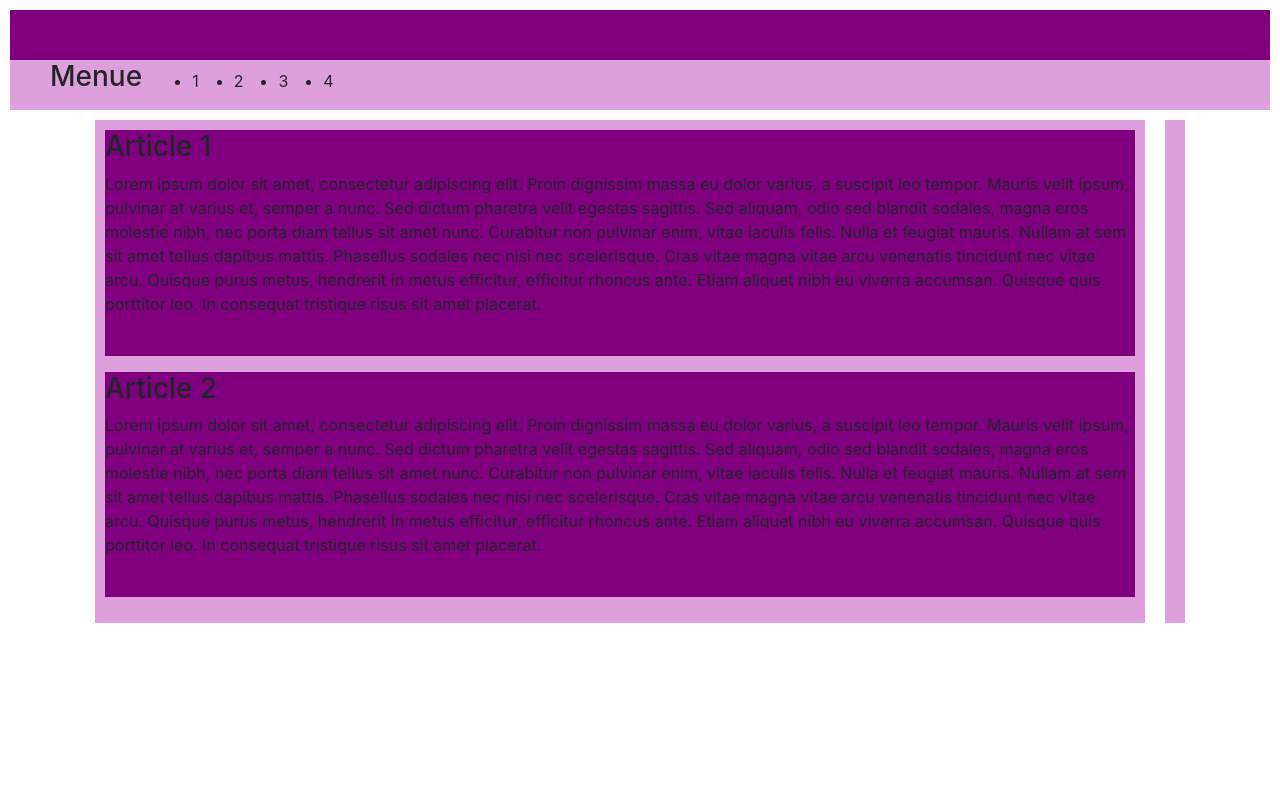
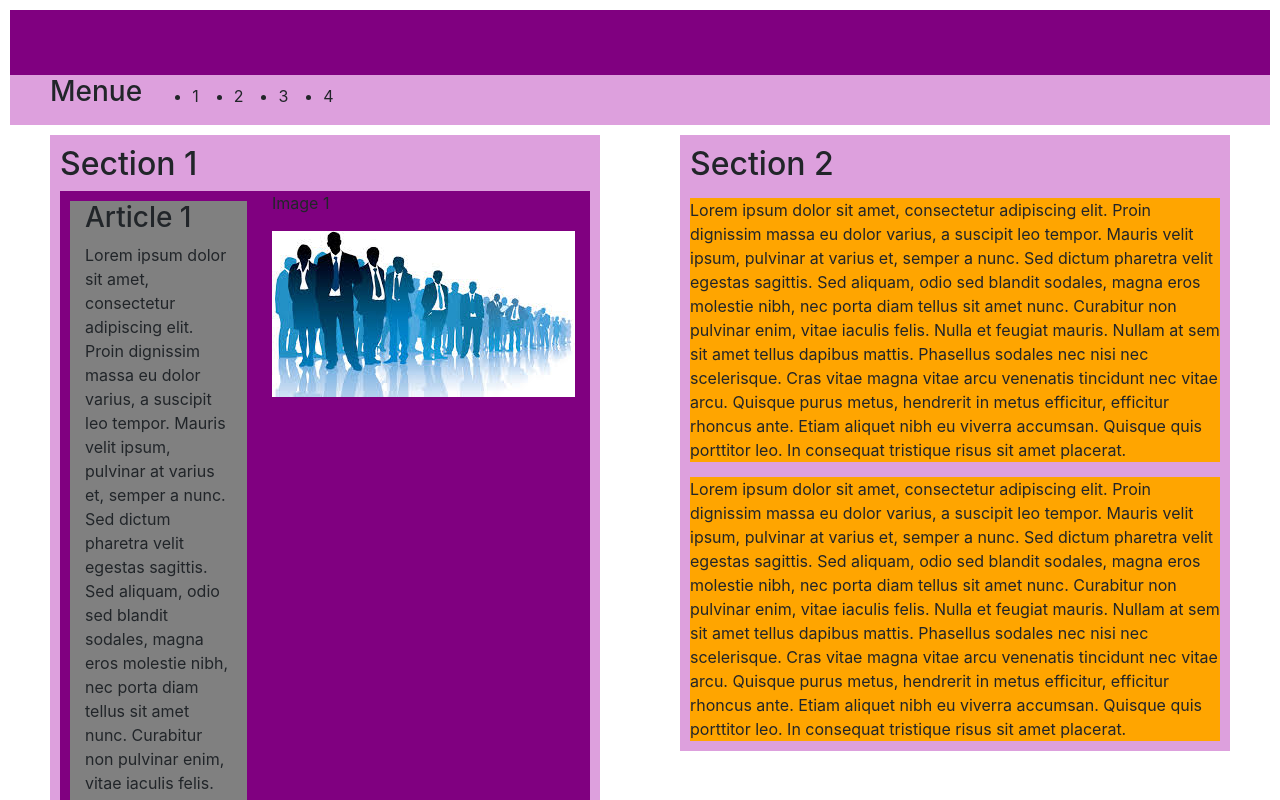
Before and after one commit to Darcoeur974/exoCV, a plain HTML site: page client/index.html in a window 1280 px wide. Shown: the top 800 px of the page. Drawn offline with nearby package versions, Linux system fonts and the light colour scheme.

Commit message:
rajout de flex

```diff
--- a/client/index.html
+++ b/client/index.html
@@ -20,37 +20,63 @@
             </ul>
         </nav>
     </header>
-    <div class="container">
+    <div class="container-fluid">
+        <div class="row">
+            <div class="col">
                 <section class="section-principal">
                     <header>
-                <article class="article-un">
+                        <h2>Section 1</h2>
+                    </header>
+                    <article class="article-un container">
+                        <div class="row">
+                            <div class="block1 col">
                                 <h3>Article 1</h3>
                                 <p>
                                     Lorem ipsum dolor sit amet, consectetur adipiscing elit. Proin dignissim massa eu dolor varius, a suscipit leo tempor. Mauris velit ipsum, pulvinar at varius et, semper a nunc. Sed dictum pharetra velit egestas sagittis. Sed aliquam, odio sed blandit sodales, magna eros molestie nibh, nec porta diam tellus sit amet nunc. Curabitur non pulvinar enim, vitae iaculis felis. Nulla et feugiat mauris. Nullam at sem sit amet tellus dapibus mattis. Phasellus sodales nec nisi nec scelerisque. Cras vitae magna vitae arcu venenatis tincidunt nec vitae arcu. Quisque purus metus, hendrerit in metus efficitur, efficitur rhoncus ante. Etiam aliquet nibh eu viverra accumsan. Quisque quis porttitor leo. In consequat tristique risus sit amet placerat.
                                 </p>
-                    <figure>
-                        <img src="" alt="">
+                            </div>
+                            <figure class="col">
+                                <p>Image 1</p>
+                                <img src="../image/image1.jpeg" alt="">
                             </figure>
+                        </div>
                     </article>
-                <article class="article-deux">
+                    <article class="article-deux container">
+                        <div class="row">
+                            <div class="block2 col">
                                 <h3>Article 2</h3>
                                 <p>
                                     Lorem ipsum dolor sit amet, consectetur adipiscing elit. Proin dignissim massa eu dolor varius, a suscipit leo tempor. Mauris velit ipsum, pulvinar at varius et, semper a nunc. Sed dictum pharetra velit egestas sagittis. Sed aliquam, odio sed blandit sodales, magna eros molestie nibh, nec porta diam tellus sit amet nunc. Curabitur non pulvinar enim, vitae iaculis felis. Nulla et feugiat mauris. Nullam at sem sit amet tellus dapibus mattis. Phasellus sodales nec nisi nec scelerisque. Cras vitae magna vitae arcu venenatis tincidunt nec vitae arcu. Quisque purus metus, hendrerit in metus efficitur, efficitur rhoncus ante. Etiam aliquet nibh eu viverra accumsan. Quisque quis porttitor leo. In consequat tristique risus sit amet placerat.
                                 </p>
-                    <figure>
-                        <img src="" alt="">
+                            </div>
+                            <figure class="col">
+                                <p>Image 2</p>
+                                <img src="../image/image1.jpeg" alt="">
                             </figure>
+                        </div>
                     </article>
-            </header>
+                    <footer>
+                        <p>Footer de section</p>
+                    </footer>
                 </section>
+            </div>
+            <div class="col">
                 <section class="section-secondaire">
                         <header>
-                <nav></nav>
-                <nav></nav>
+                            <h2>Section 2</h2>
                         </header>
+                        <nav>
+                            Lorem ipsum dolor sit amet, consectetur adipiscing elit. Proin dignissim massa eu dolor varius, a suscipit leo tempor. Mauris velit ipsum, pulvinar at varius et, semper a nunc. Sed dictum pharetra velit egestas sagittis. Sed aliquam, odio sed blandit sodales, magna eros molestie nibh, nec porta diam tellus sit amet nunc. Curabitur non pulvinar enim, vitae iaculis felis. Nulla et feugiat mauris. Nullam at sem sit amet tellus dapibus mattis. Phasellus sodales nec nisi nec scelerisque. Cras vitae magna vitae arcu venenatis tincidunt nec vitae arcu. Quisque purus metus, hendrerit in metus efficitur, efficitur rhoncus ante. Etiam aliquet nibh eu viverra accumsan. Quisque quis porttitor leo. In consequat tristique risus sit amet placerat.
+                        </nav>
+                        <nav>
+                            Lorem ipsum dolor sit amet, consectetur adipiscing elit. Proin dignissim massa eu dolor varius, a suscipit leo tempor. Mauris velit ipsum, pulvinar at varius et, semper a nunc. Sed dictum pharetra velit egestas sagittis. Sed aliquam, odio sed blandit sodales, magna eros molestie nibh, nec porta diam tellus sit amet nunc. Curabitur non pulvinar enim, vitae iaculis felis. Nulla et feugiat mauris. Nullam at sem sit amet tellus dapibus mattis. Phasellus sodales nec nisi nec scelerisque. Cras vitae magna vitae arcu venenatis tincidunt nec vitae arcu. Quisque purus metus, hendrerit in metus efficitur, efficitur rhoncus ante. Etiam aliquet nibh eu viverra accumsan. Quisque quis porttitor leo. In consequat tristique risus sit amet placerat.
+                        </nav>
                     </section>
             </div>
+        </div>
+    </div>
     <footer>
+        <p>Footer general</p>
     </footer>
 </body>
 </html>
--- a/client/style.css
+++ b/client/style.css
@@ -25,11 +25,17 @@ li {
 }
 
 section {
-    margin: 10px;
+    margin: 25px;
+}
+.container-fluid {
+    display: flex;
+    flex-direction: row;
+    align-content: space-around;
 }
 .container {
     display: flex;
     flex-direction: row;
+    align-content: space-around;
 }
 .section-principal {
     background-color: plum;
@@ -39,10 +45,26 @@ section {
     background-color: plum;
     padding: 10px;
 }
-
 .article-un {
     background-color: purple;
 }
 .article-deux {
     background-color: purple;
 }
+.block1 {
+    background-color: grey;
+    margin: 10px;
+}
+.block2 {
+    background-color: grey;
+    margin: 10px;
+}
+
+nav {
+    background-color: orange;
+    margin-top: 15px;
+}
+
+footer {
+    background-color: lightblue;
+}
```
Also changed, not shown: image/image1.jpeg (added). Lines whose indentation alone changed are shown as unchanged.
